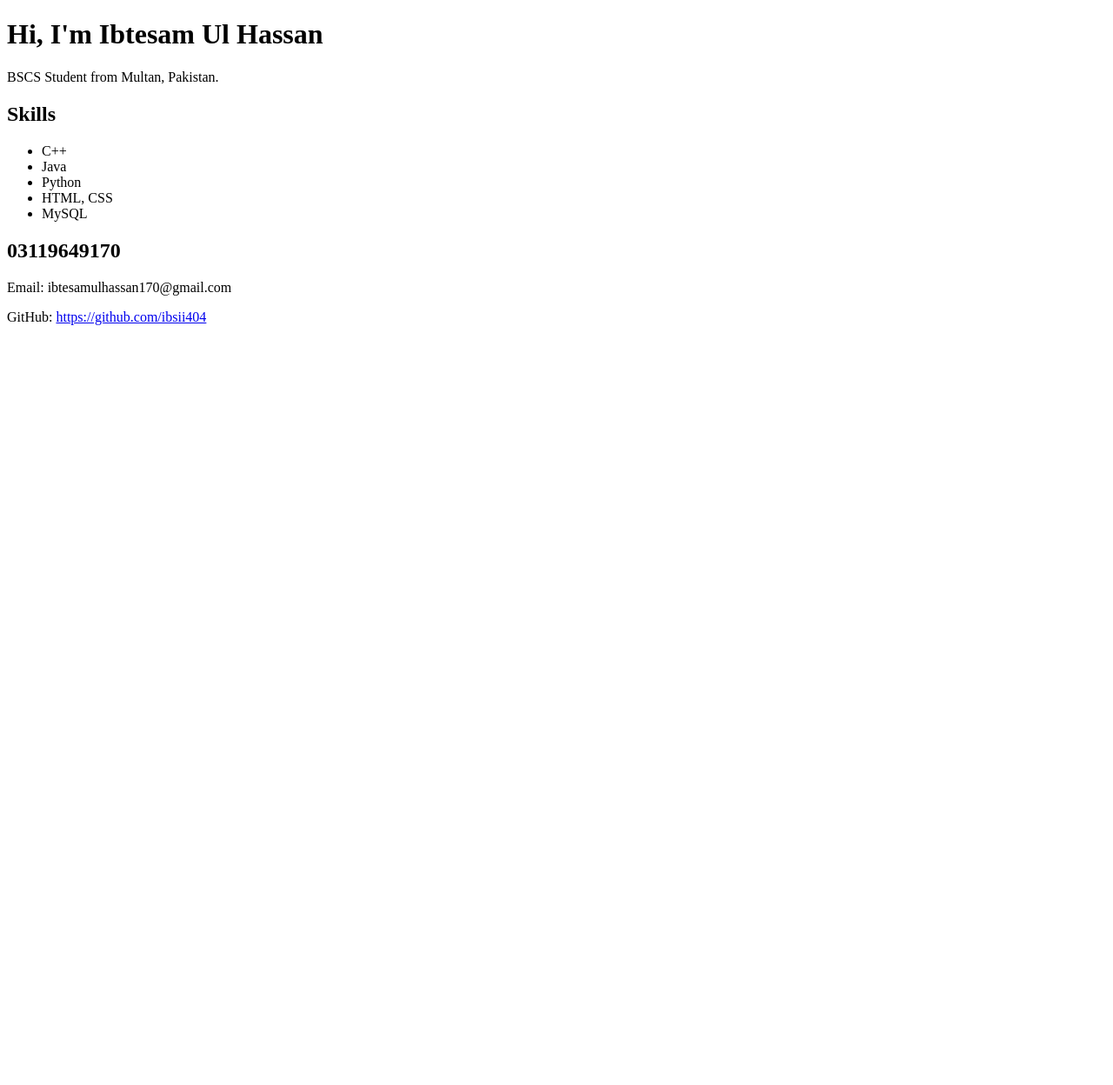
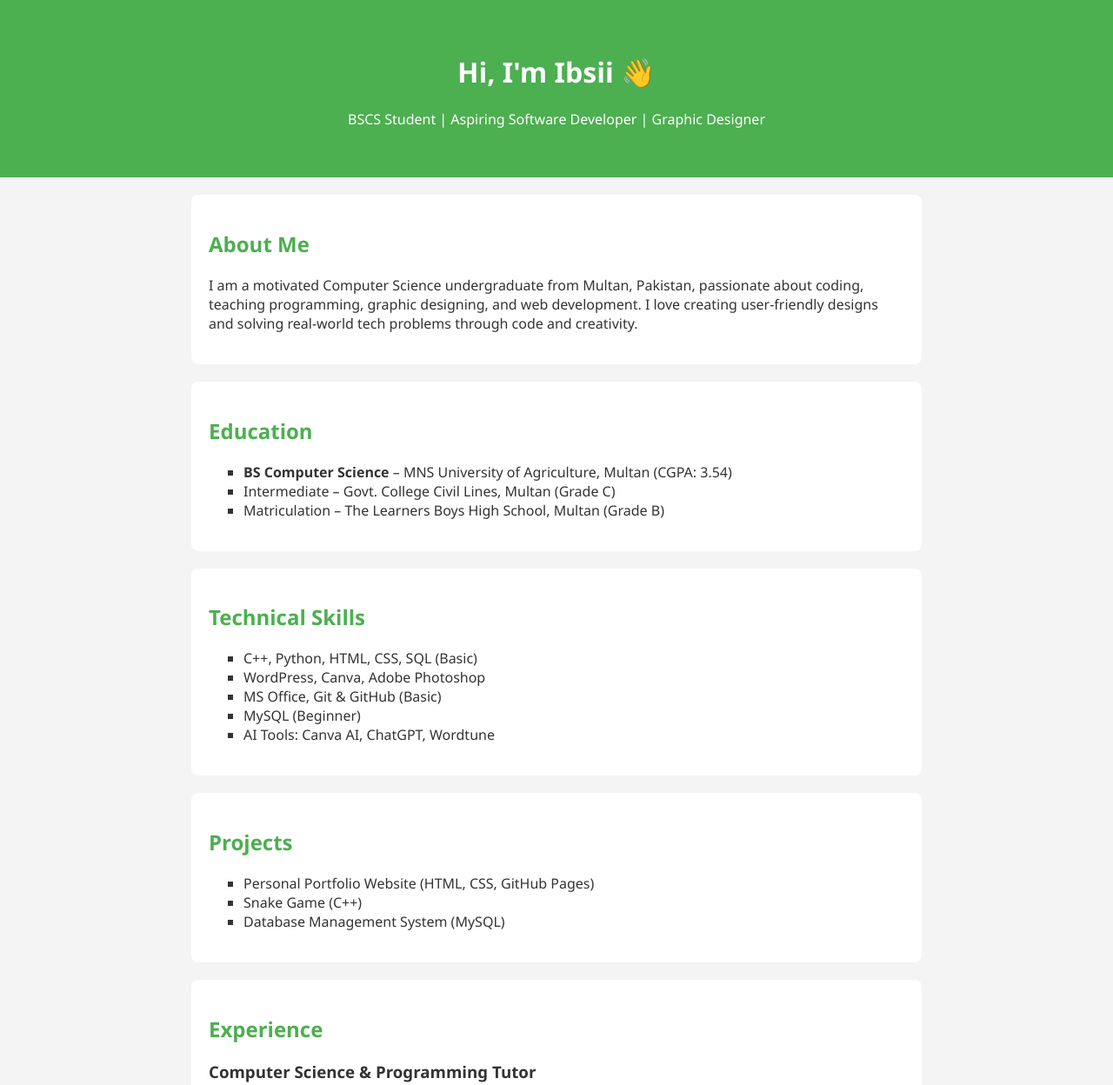
Before and after one commit to ibsii404/ibsii404.github.io, a plain HTML site: page index.html in a window 1280 px wide. Shown: the top 1248 px of the page at 87% size. Before the commit the page ends 800 px from the top, so only its background shows below. Drawn offline with Linux system fonts and the light colour scheme.

Commit message:
Updated Portfolio with CV info

```diff
--- a/index.html
+++ b/index.html
@@ -2,21 +2,79 @@
 <html lang="en">
 <head>
   <meta charset="UTF-8">
-  <title>Ibsi's Portfolio</title>
+  <meta name="viewport" content="width=device-width, initial-scale=1.0">
+  <title>Ibsii's Portfolio</title>
+  <link rel="stylesheet" href="style.css">
 </head>
 <body>
-  <h1>Hi, I'm Ibtesam Ul Hassan</h1>
-  <p>BSCS Student from Multan, Pakistan.</p>
-  <h2>Skills</h2>
-  <ul>
-    <li>C++</li>
-    <li>Java</li>
-    <li>Python</li>
-    <li>HTML, CSS</li>
-    <li>MySQL</li>
-  </ul>
-  <h2>03119649170</h2>
-  <p>Email: ibtesamulhassan170@gmail.com</p>
-  <p>GitHub: <a href="https://github.com/ibsii404">https://github.com/ibsii404</a></p>
+  <header>
+    <h1>Hi, I'm Ibsii 👋</h1>
+    <p>BSCS Student | Aspiring Software Developer | Graphic Designer</p>
+  </header>
+
+  <section class="about">
+    <h2>About Me</h2>
+    <p>I am a motivated Computer Science undergraduate from Multan, Pakistan, passionate about coding, teaching programming, graphic designing, and web development. I love creating user-friendly designs and solving real-world tech problems through code and creativity.</p>
+  </section>
+
+  <section class="education">
+    <h2>Education</h2>
+    <ul>
+      <li><strong>BS Computer Science</strong> – MNS University of Agriculture, Multan (CGPA: 3.54)</li>
+      <li>Intermediate – Govt. College Civil Lines, Multan (Grade C)</li>
+      <li>Matriculation – The Learners Boys High School, Multan (Grade B)</li>
+    </ul>
+  </section>
+
+  <section class="skills">
+    <h2>Technical Skills</h2>
+    <ul>
+      <li>C++, Python, HTML, CSS, SQL (Basic)</li>
+      <li>WordPress, Canva, Adobe Photoshop</li>
+      <li>MS Office, Git & GitHub (Basic)</li>
+      <li>MySQL (Beginner)</li>
+      <li>AI Tools: Canva AI, ChatGPT, Wordtune</li>
+    </ul>
+  </section>
+
+  <section class="projects">
+    <h2>Projects</h2>
+    <ul>
+      <li>Personal Portfolio Website (HTML, CSS, GitHub Pages)</li>
+      <li>Snake Game (C++)</li>
+      <li>Database Management System (MySQL)</li>
+    </ul>
+  </section>
+
+  <section class="experience">
+    <h2>Experience</h2>
+    <h3>Computer Science & Programming Tutor</h3>
+    <p>Taught Python and C++ to beginner and intermediate students with hands-on projects and real-world problem-solving sessions.</p>
+
+    <h3>Graphic Designer – MNSUAM University Society</h3>
+    <p>Created banners, posters, and social media content for university events using Adobe Photoshop and Canva. Worked with team members to deliver creative designs that fit the event themes.</p>
+  </section>
+
+  <section class="achievements">
+    <h2>Achievements & Certifications</h2>
+    <ul>
+      <li>Participation in Inter-Departmental Declamation Competition</li>
+      <li>Organizer – Debate Club Event</li>
+      <li>District-Level Football Tournament (District Sports Department)</li>
+      <li>Intro to Python Programming – Coursera (In Progress)</li>
+      <li>Git & GitHub – Udemy (In Progress)</li>
+    </ul>
+  </section>
+
+  <section class="contact">
+    <h2>Contact</h2>
+    <p>Email: ibtesamulhassan170@gmail.com</p>
+    <p>Phone: 0311-9649170</p>
+    <p>GitHub: <a href="https://github.com/ibsii404" target="_blank">ibsii404</a></p>
+  </section>
+
+  <footer>
+    <p>© 2025 Ibsii. All rights reserved.</p>
+  </footer>
 </body>
 </html>
--- /dev/null
+++ b/style.css
@@ -0,0 +1,37 @@
+body {
+  font-family: 'Segoe UI', Tahoma, Geneva, Verdana, sans-serif;
+  background-color: #f4f4f4;
+  color: #333;
+  margin: 0;
+  padding: 0;
+}
+
+header {
+  background-color: #4CAF50;
+  color: white;
+  padding: 40px 0;
+  text-align: center;
+}
+
+section {
+  max-width: 800px;
+  margin: 20px auto;
+  padding: 20px;
+  background: white;
+  border-radius: 8px;
+}
+
+h2 {
+  color: #4CAF50;
+}
+
+ul {
+  list-style-type: square;
+}
+
+footer {
+  text-align: center;
+  padding: 20px;
+  background-color: #ddd;
+  margin-top: 40px;
+}
```
